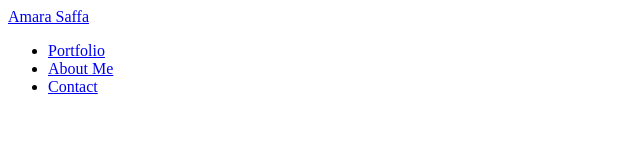
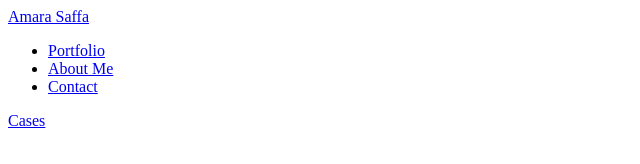
Before and after one commit to AMARASAFFA001/web-design-portfolio, a plain HTML site: page index.html in a window 1280 px wide. Shown: the full height of the page, 0-640 px from the left. Drawn offline with Linux system fonts and the light colour scheme.

Commit message:
updated my header section

```diff
--- a/index.html
+++ b/index.html
@@ -15,6 +15,8 @@
                 <li><a href="about.html">About Me</a></li>
                 <li><a href="contact.html">Contact</a></li>
             </ul>
+
+            <a href="cases.html">Cases</a>
         </nav>
     </header>
 
```
